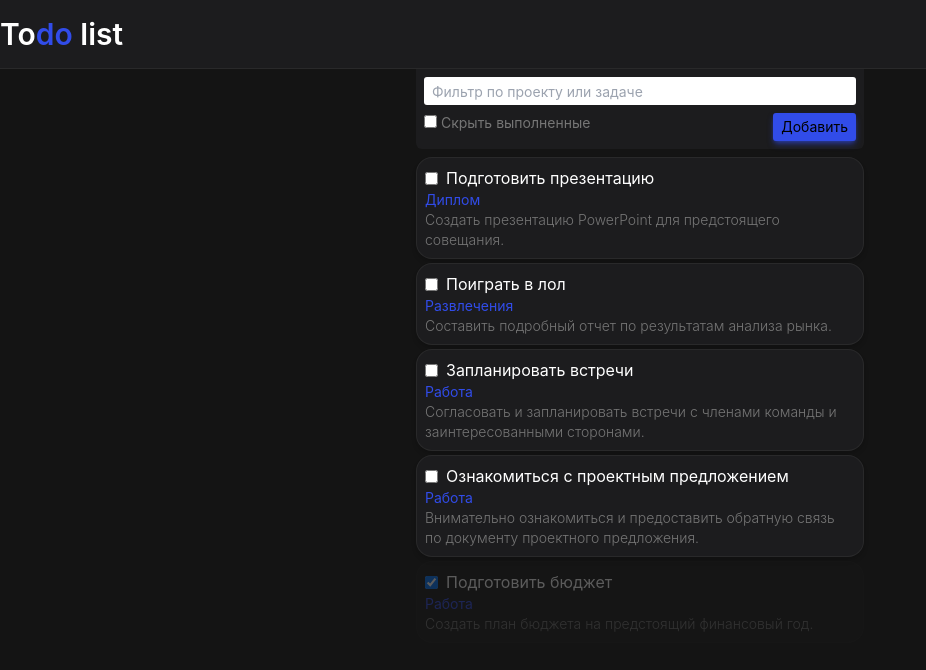
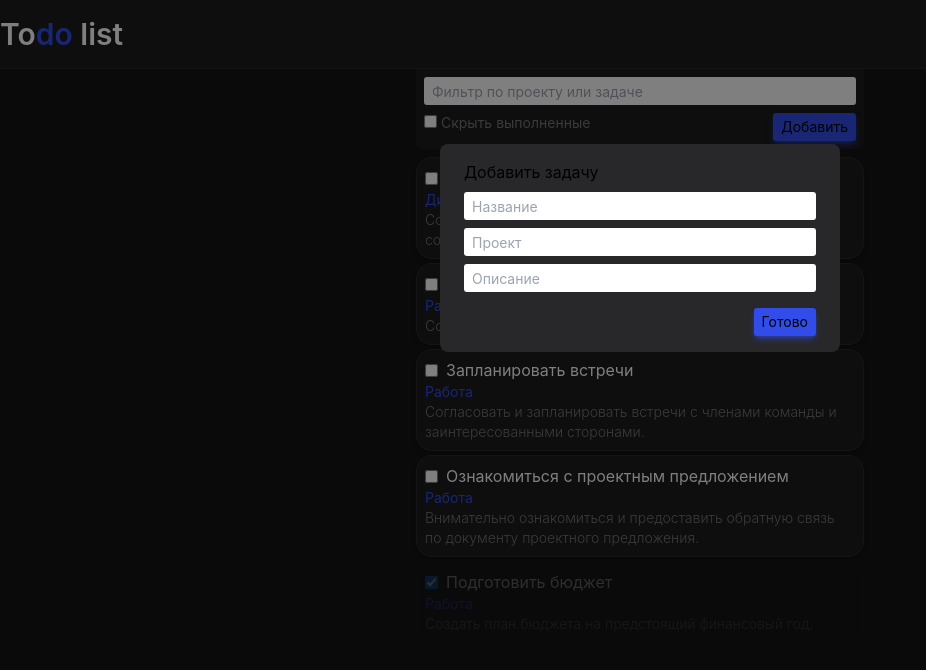
Before and after one commit to adamchehab/todo_app, a React (Vite) app: page / in a window 1280 px wide. Both pictures are taken after a click on the button "Добавить". Shown: the top 670 px of the page, without its empty margins (0-926 px from the left). Built offline with nearby package versions, Linux system fonts and the light colour scheme.

Commit message:
Added: add task functionality

```diff
--- a/package.json
+++ b/package.json
@@ -10,8 +10,10 @@
     "preview": "vite preview"
   },
   "dependencies": {
+    "@types/react-modal": "^3.16.0",
     "react": "^18.2.0",
-    "react-dom": "^18.2.0"
+    "react-dom": "^18.2.0",
+    "react-modal": "^3.16.1"
   },
   "devDependencies": {
     "@types/react": "^18.2.15",
--- a/src/App.tsx
+++ b/src/App.tsx
@@ -5,11 +5,14 @@ import tasks_data from "./tasks.json";
 import { Header } from "./components/Header.tsx";
 import { NavBlock } from "./components/NavBlock.tsx";
 import { TaskList } from "./components/TaskList.tsx";
+import { AddTaskPopup } from "./components/AddTaskPopup.tsx";
 
 export default function TaskListApp() {
 	const [filter, setFilter] = useState(false);
 	const [tasks, setTasks] = useState(tasks_data);
 	const [searchItem, setSearchItem] = useState("");
+
+	const [addTaskWindow, setAddTaskWindow] = useState(false);
 
 	function handleTaskStatusChange(taskId: number) {
 		setTasks(
@@ -20,10 +23,6 @@ export default function TaskListApp() {
 				return task;
 			})
 		);
-	}
-
-	function handleFilterToggle() {
-		setFilter(!filter);
 	}
 
 	let filter_tasks = tasks;
@@ -38,10 +37,6 @@ export default function TaskListApp() {
 			item.project.toLowerCase().includes(searchItem.toLowerCase())
 	);
 
-	function handleSearchItem(e: React.ChangeEvent<HTMLInputElement>) {
-		setSearchItem(e.target.value);
-	}
-
 	return (
 		<>
 			{/* Header */}
@@ -51,15 +46,22 @@ export default function TaskListApp() {
 				{/* Nav Block */}
 				<NavBlock
 					searchItem={searchItem}
-					handleSearchItem={handleSearchItem}
+					setSearchItem={setSearchItem}
 					filter={filter}
-					handleFilterToggle={handleFilterToggle}
+					setFilter={setFilter}
+					setAddTaskWindow={setAddTaskWindow}
 				/>
 				{/* Tasks List */}
 				<TaskList
 					tasks={filter_tasks}
 					handleTaskStatusChange={handleTaskStatusChange}
 				/>
+				<AddTaskPopup
+					addTaskWindow={addTaskWindow}
+					setAddTaskWindow={setAddTaskWindow}
+					tasks={tasks}
+					setTasks={setTasks}
+				/>
 			</div>
 		</>
 	);
--- /dev/null
+++ b/src/components/AddTaskPopup.tsx
@@ -0,0 +1,116 @@
+import { useState } from "react";
+
+export function AddTaskPopup({
+	addTaskWindow,
+	setAddTaskWindow,
+	tasks,
+	setTasks,
+}) {
+	const [newTask, setNewTask] = useState({
+		name: "",
+		project: "",
+		description: "",
+	});
+	const [errorName, setErrorName] = useState(false);
+
+	function handleClearFields() {
+		setNewTask({
+			name: "",
+			project: "",
+			description: "",
+		});
+	}
+
+	function handleAddTask() {
+		if (newTask.name === "") {
+			setErrorName(true);
+		} else {
+			const tas = {
+				id: tasks.length,
+				name: newTask.name,
+				project: newTask.project,
+				description: newTask.description,
+				completed: false,
+			};
+
+			setTasks([...tasks, tas]);
+			handleClearFields();
+			setAddTaskWindow(false);
+		}
+	}
+
+	return (
+		<>
+			{/* TODO can i add animation smooth popup? */}
+			{addTaskWindow && (
+				<div
+					className="w-full h-full bg-black/50 fixed top-0 left-0 flex pt-36 justify-center"
+					onClick={() => setAddTaskWindow(false)}
+				>
+					<div
+						className="w-[400px] h-[208px] bg-taskCard-hover rounded-lg p-4 px-6 select-none"
+						onClick={(e) => e.stopPropagation()}
+					>
+						<p>Добавить задачу</p>
+						<input
+							className="w-full h-7 rounded-[3px] text-sm outline-none pl-2 mt-2"
+							placeholder="Название"
+							value={newTask.name}
+							onChange={(e) => {
+								setErrorName(false);
+								setNewTask({
+									...newTask,
+									name: e.target.value,
+								});
+							}}
+						></input>
+						<input
+							className="w-full h-7 rounded-[3px] text-sm outline-none pl-2 mt-2"
+							placeholder="Проект"
+							value={newTask.project}
+							onChange={(e) =>
+								setNewTask({
+									...newTask,
+									project: e.target.value,
+								})
+							}
+						></input>
+						<input
+							className="w-full h-7 rounded-[3px] text-sm outline-none pl-2 my-2"
+							placeholder="Описание"
+							value={newTask.description}
+							onChange={(e) =>
+								setNewTask({
+									...newTask,
+									description: e.target.value,
+								})
+							}
+						></input>
+						{/* {errorName && <span> name cant be empty</span>} */}
+						{/* TODO Вынести в отдельны класс кнопку */}
+						<div className="flex justify-between">
+							{/* FIX diplay error */}
+							{/* <p>name cant be empty</p> */}
+							{newTask.name == "" &&
+							newTask.project == "" &&
+							newTask.description == "" ? null : (
+								<button
+									className="bg-taskCard-cancel text-sm pl-2 pr-2 p-1 rounded-[3px] hover:bg-taskCard-cancel_darker transition-all duration-400 hover:text-gray-200 shadow-md shadow-taskCard-cancel/50 hover:shadow-inner flex justify-end ml-[194px] mt-2"
+									onClick={handleClearFields}
+								>
+									Очистить
+								</button>
+							)}
+							<button
+								className="bg-taskCard-project text-sm pl-2 pr-2 p-1 rounded-[3px] hover:bg-taskCard-projectDarker transition-all duration-400 hover:text-gray-200 shadow-md shadow-taskCard-project/50 hover:shadow-inner flex justify-end ml-auto mt-2"
+								onClick={handleAddTask}
+							>
+								Готово
+							</button>
+						</div>
+					</div>
+				</div>
+			)}
+		</>
+	);
+}
--- a/src/components/NavBlock.tsx
+++ b/src/components/NavBlock.tsx
@@ -1,8 +1,9 @@
 export function NavBlock({
 	searchItem,
-	handleSearchItem,
+	setSearchItem,
 	filter,
-	handleFilterToggle,
+	setFilter,
+	setAddTaskWindow,
 }) {
 	return (
 		<div className="bg-taskCard-neutral mb-2 mx-auto max-w-md rounded-b-md">
@@ -12,25 +13,26 @@ export function NavBlock({
 					className="w-full h-7 rounded-[3px] text-sm pl-2 outline-none"
 					placeholder="Фильтр по проекту или задаче"
 					value={searchItem}
-					onChange={handleSearchItem}
+					onChange={(e) => setSearchItem(e.target.value)}
 				/>
 			</div>
 			{/* Filter and button block */}
 			<div className="flex justify-between">
 				{/* Filter */}
-				{/* <div>Project</div>
-						<div>Options</div> */}
 				<div className="text-sm text-taskCard-description_text pl-2">
 					<input
 						type="checkbox"
 						checked={filter}
-						onChange={handleFilterToggle}
+						onChange={() => setFilter(!filter)}
 					></input>{" "}
 					Скрыть выполненные
 				</div>
 				{/* Button */}
 				<div>
-					<button className="bg-taskCard-project text-sm pl-2 pr-2 p-1 rounded-[3px] hover:bg-taskCard-projectDarker transition-all duration-400 hover:text-gray-200 mr-2 mb-2 shadow-md shadow-taskCard-project/50 hover:shadow-inner">
+					<button
+						className="bg-taskCard-project text-sm pl-2 pr-2 p-1 rounded-[3px] hover:bg-taskCard-projectDarker transition-all duration-400 hover:text-gray-200 mr-2 mb-2 shadow-md shadow-taskCard-project/50 hover:shadow-inner"
+						onClick={() => setAddTaskWindow(true)}
+					>
 						Добавить
 					</button>
 				</div>
--- a/src/tasks.json
+++ b/src/tasks.json
@@ -1,34 +1,34 @@
 [
   {
-    "id": 1,
+    "id": 0,
     "name": "Подготовить презентацию",
     "project": "Диплом",
     "description": "Создать презентацию PowerPoint для предстоящего совещания.",
     "completed": false
   },
   {
-    "id": 2,
+    "id": 1,
     "name": "Поиграть в лол",
     "project": "Развлечения",
     "description": "Составить подробный отчет по результатам анализа рынка.",
     "completed": false
   },
   {
-    "id": 3,
+    "id": 2,
     "name": "Запланировать встречи",
     "project": "Работа",
     "description": "Согласовать и запланировать встречи с членами команды и заинтересованными сторонами.",
     "completed": false
   },
   {
-    "id": 4,
+    "id": 3,
     "name": "Ознакомиться с проектным предложением",
     "project": "Работа",
     "description": "Внимательно ознакомиться и предоставить обратную связь по документу проектного предложения.",
     "completed": false
   },
   {
-    "id": 5,
+    "id": 4,
     "name": "Подготовить бюджет",
     "project": "Работа",
     "description": "Создать план бюджета на предстоящий финансовый год.",
--- a/tailwind.config.js
+++ b/tailwind.config.js
@@ -15,6 +15,8 @@ export default {
 					description_text: "#757575",
 					project: "#314ce9ff",
 					projectDarker: "#2137b4ff",
+					cancel: "#c91818ff",
+					cancel_darker: "#940d0dff",
         },
 			},
 		},
```
Also changed, not shown: 2 other files (tests, documents, lock files or other folders).
